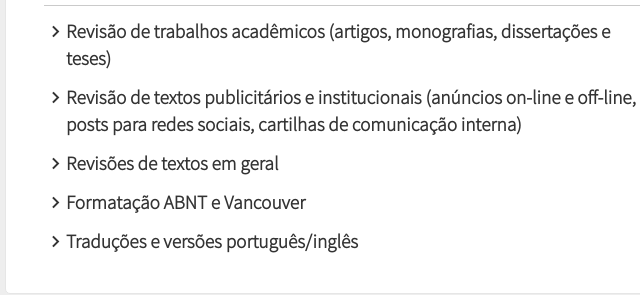
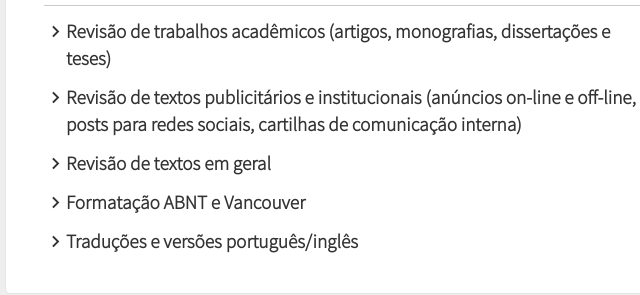
Before and after one commit to PaneladePau/mariana-revisora, a website: page index.html in a window 1280 px wide. Shown: the part 880-1175 px from the top of the page, 348-988 px from the left. Drawn offline with Linux system fonts and the light colour scheme; files whose address does not match are found by name.

Commit message:
info update

```diff
--- a/index.html
+++ b/index.html
@@ -106,7 +106,7 @@
 
               <li data-icon="keyboard_arrow_right">Revisão de textos publicitários e institucionais (anúncios on-line e off-line, posts para redes sociais, cartilhas de comunicação interna)</li>
 
-              <li data-icon="keyboard_arrow_right">Revisões de textos em geral</li>
+              <li data-icon="keyboard_arrow_right">Revisão de textos em geral</li>
 
               <li data-icon="keyboard_arrow_right">Formatação ABNT e Vancouver</li>
 
```
